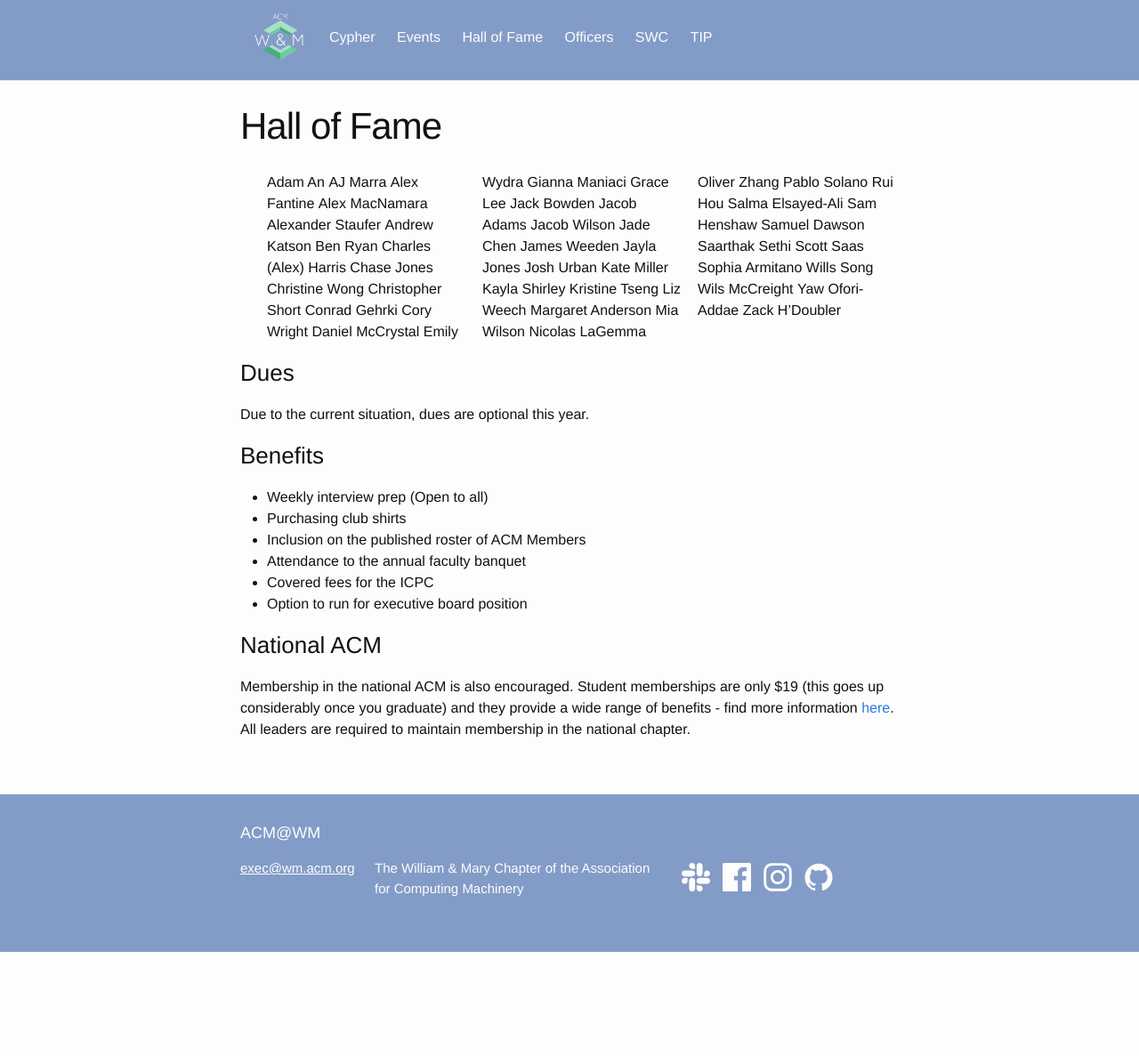
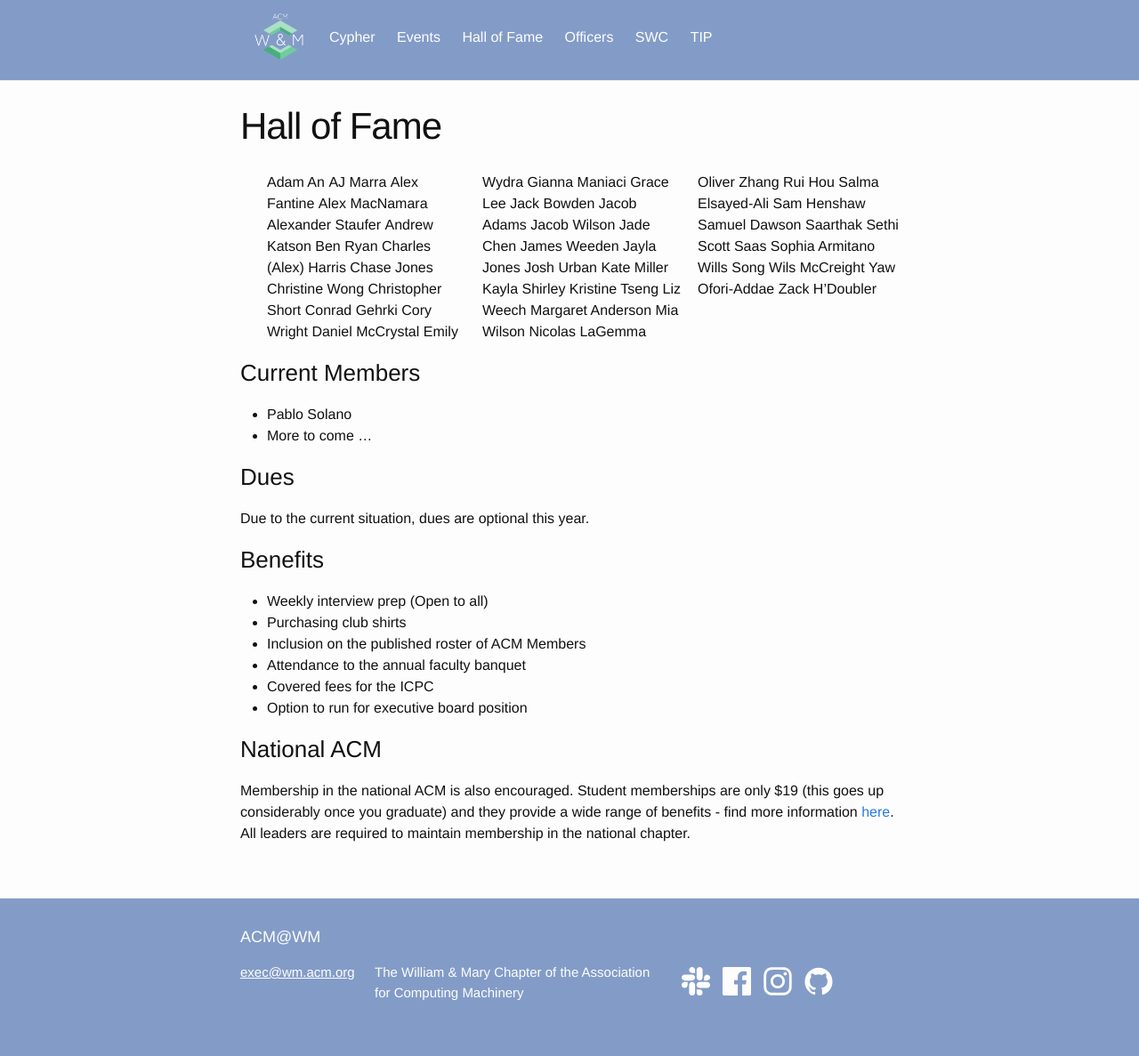
Before and after one commit to ACMWM/acmwm.github.io, a Jekyll site: the page built from _pages/hall_of_fame.md, in a window 1280 px wide. Shown: the whole page at 89% size. Built offline with Jekyll 4.4.1, drawn with Linux system fonts in a browser that asks for light colours; before the commit the page ends 1070 px from its top, so only the background shows below that.

Commit message:
started a current members section

```diff
--- a/_pages/hall_of_fame.md
+++ b/_pages/hall_of_fame.md
@@ -53,6 +52,10 @@ css: hall_of_fame
 * Zack H’Doubler
 
 </div>
+
+### Current Members
+* Pablo Solano
+* More to come ...
 
 ### Dues
 Due to the current situation, dues are optional this year.
```
Also changed, not shown: other parts of _pages/hall_of_fame.md (+0 -1 lines).
